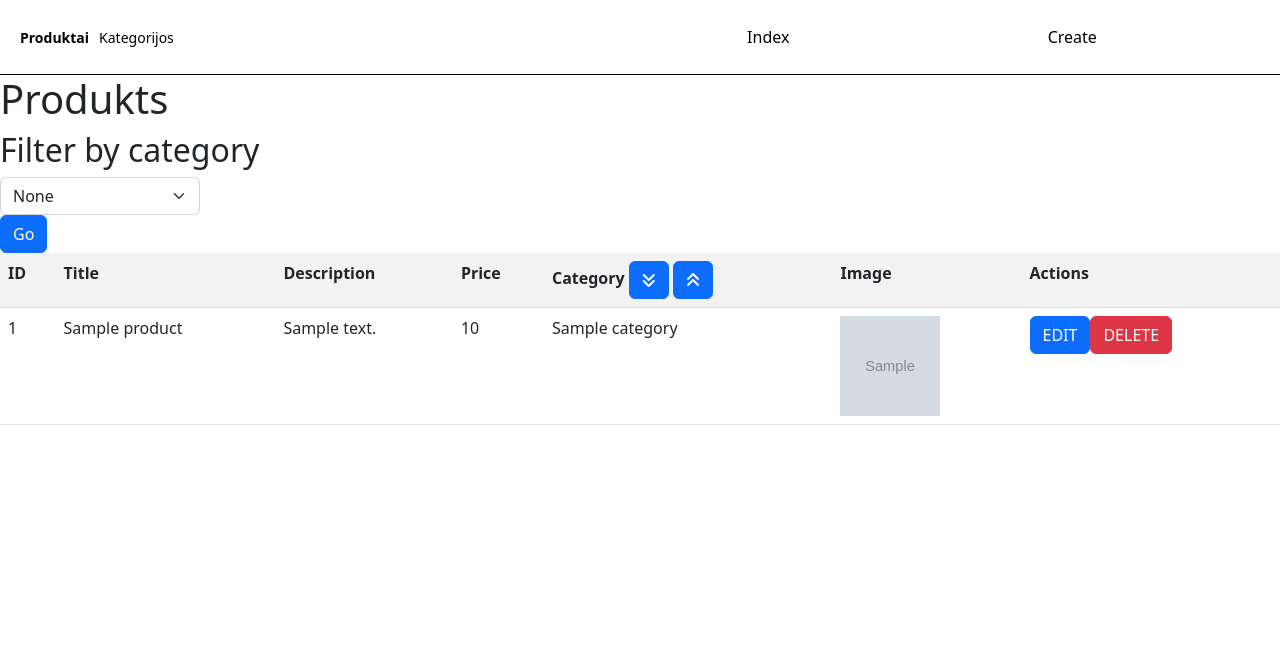
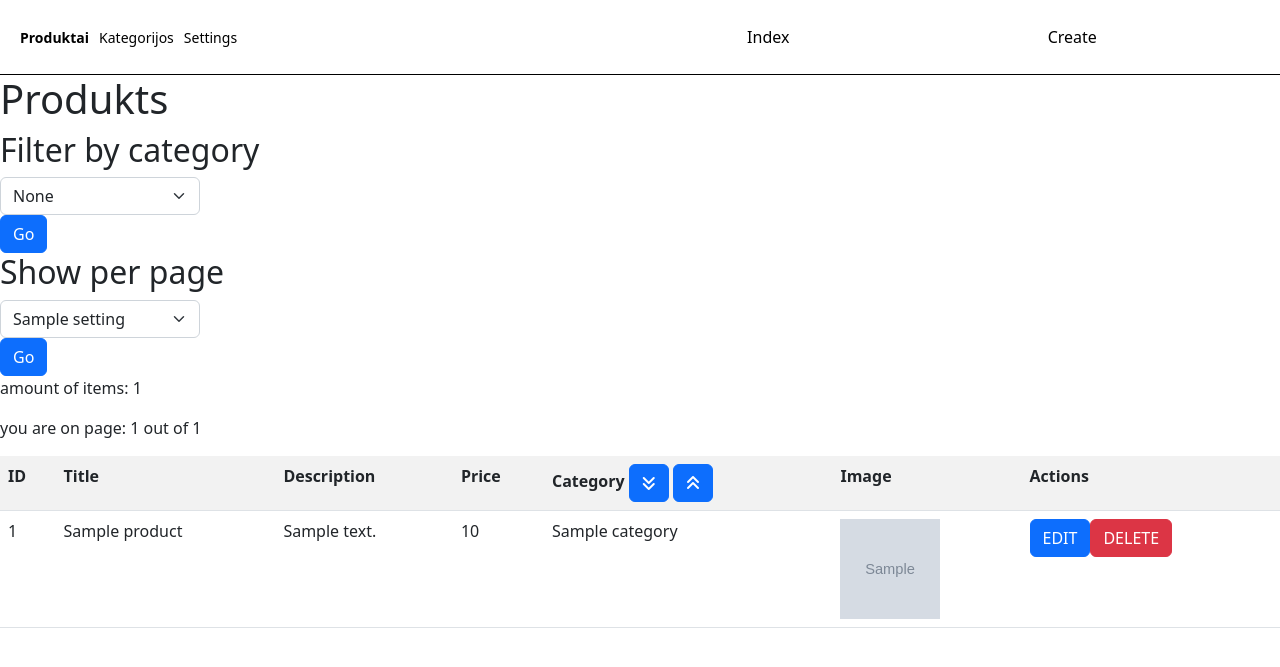
Before and after one commit to MatSung/18-php-crud, a PHP site: page /index.php?page=products&subpage=index in a window 1280 px wide. Shown: the top 667 px of the page. Run offline with PHP 8.4, Linux system fonts and the light colour scheme; tables that the repository leaves empty or names only in its code hold one stand-in row (values such as "Sample post"); grey boxes marked "Sample" are stand-in pictures; some libraries are stand-ins or nearby versions.

Commit message:
pages update
now with pages

```diff
--- a/classes/databaseConnection-class.php
+++ b/classes/databaseConnection-class.php
@@ -138,7 +138,7 @@ class DatabaseConnection{
            $dataString[] = $cols[$i] . " = '" . $values[$i]. "'";
         }
         $dataString = implode(",", $dataString);
-        var_dump($dataString);
+        //var_dump($dataString);
 
 
        try{
@@ -146,7 +146,7 @@ class DatabaseConnection{
               $sql = "UPDATE `$table` SET $dataString WHERE id = $id";
               $stmt = $this->conn->prepare($sql);
               $stmt->execute();
-              echo "Pavyko atnaujinti irasa";
+              //echo "Pavyko atnaujinti irasa";
          }
        catch(PDOException $e) {
               echo "Failed: " . $e->getMessage();
--- a/classes/parduotuveDatabase-class.php
+++ b/classes/parduotuveDatabase-class.php
@@ -5,6 +5,7 @@ class parduotuveDatabase extends DatabaseConnection
 {
     public $parduotuve;
     public $categories;
+    public $pageSetting;
 
     public function __construct($table1 = 'products')
     {
@@ -12,53 +13,90 @@ class parduotuveDatabase extends DatabaseConnection
 
         //jeigu norim produktu tada kategorijos yra antrinis table
         //jeigu norim kategoriju tada products yra antrinis table
-        if ($table1 == 'products') {
+        if ($table1 == "settings") {
+            $this->parduotuve = $this->selectAction($table1);
+        } else if ($table1 == 'products') {
             $table2 = 'categories';
-            if (isset($_POST['sort_by_cat'])){
-                if ($_POST['sort_type'] == "asc"){
+            if (isset($_POST['sort_by_cat'])) {
+                if ($_POST['sort_type'] == "asc") {
                     $this->parduotuve = $this->selectJoinAction($table1, $table2, 'category_id', 'id', "LEFT JOIN", ["products.id", "products.title", "products.description", "products.price", "categories.title as category", "products.image_url"], "category");
                 } else {
                     $this->parduotuve = $this->selectJoinAction($table1, $table2, 'category_id', 'id', "LEFT JOIN", ["products.id", "products.title", "products.description", "products.price", "categories.title as category", "products.image_url"], "category", "DESC");
                 }
-            } else if(isset($_POST['filter_by_cat']) && $_POST['category_id'] != 0) {
-                $this->parduotuve = $this->selectJoinAction($table1, $table2, 'category_id', 'id', "LEFT JOIN", ["products.id", "products.title", "products.description", "products.price", "categories.title as category", "products.image_url"], "category", "DESC", "categories.id = ".$_POST['category_id']);
+            } else if (isset($_REQUEST['filter_by_cat']) && $_REQUEST['category_id'] != 0) {
+                $this->parduotuve = $this->selectJoinAction($table1, $table2, 'category_id', 'id', "LEFT JOIN", ["products.id", "products.title", "products.description", "products.price", "categories.title as category", "products.image_url"], "category", "DESC", "categories.id = " . $_REQUEST['category_id']);
             } else {
                 $this->parduotuve = $this->selectJoinAction($table1, $table2, 'category_id', 'id', "LEFT JOIN", ["products.id", "products.title", "products.description", "products.price", "categories.title as category", "products.image_url"]);
             }
         } else {
             $table2 = 'products';
-            if (isset($_POST['sort_by_id'])){
-                if ($_POST['sort_type'] == "asc"){
-                    $this->parduotuve = $this->selectAction($table1,"id", 'ASC');
+            if (isset($_POST['sort_by_id'])) {
+                if ($_POST['sort_type'] == "asc") {
+                    $this->parduotuve = $this->selectAction($table1, "id", 'ASC');
                 } else {
-                    $this->parduotuve = $this->selectAction($table1,"id", 'DESC');
+                    $this->parduotuve = $this->selectAction($table1, "id", 'DESC');
                 }
-            } else if(isset($_POST['sort_by_title'])){
-                if ($_POST['sort_type'] == "asc"){
-                    $this->parduotuve = $this->selectAction($table1,"title", 'ASC');
+            } else if (isset($_POST['sort_by_title'])) {
+                if ($_POST['sort_type'] == "asc") {
+                    $this->parduotuve = $this->selectAction($table1, "title", 'ASC');
                 } else {
-                    $this->parduotuve = $this->selectAction($table1,"title", 'DESC');
+                    $this->parduotuve = $this->selectAction($table1, "title", 'DESC');
                 }
-            } else if (isset($_POST['sort_by_desc'])){
-                if ($_POST['sort_type'] == "asc"){
-                    $this->parduotuve = $this->selectAction($table1,"description", 'ASC');
+            } else if (isset($_POST['sort_by_desc'])) {
+                if ($_POST['sort_type'] == "asc") {
+                    $this->parduotuve = $this->selectAction($table1, "description", 'ASC');
                 } else {
-                    $this->parduotuve = $this->selectAction($table1,"description", 'DESC');
+                    $this->parduotuve = $this->selectAction($table1, "description", 'DESC');
                 }
-            }
-             else {
+            } else {
                 $this->parduotuve = $this->selectAction($table1);
             }
-
         }
 
         //var_dump($this->parduotuve[0]);
         //if we are in index, print the whole list plus editing functionality
     }
 
-    public function getItems(){
+    public function getItems($pageNumber = 1, $pageSize = 0)
+    {
         if ((isset($_GET["page"]) || isset($_GET["subpage"])) && !isset($_POST["delete"]) && !isset($_POST["update"])) {
             if ($_GET["page"] == "products" && $_GET["subpage"] == "index") {
+                // if i get page number and size for loop to only print take
+                // $current_page_size(int) of items after $current_page(int) x $current_page_size
+                if ($pageSize != 0) {
+                    $current_page_item = ($pageNumber == 1) ? 0 : $pageSize * ($pageNumber-1);
+                    $pageLimit =  ($current_page_item + $pageSize > count($this->parduotuve)) ? count($this->parduotuve) : ($current_page_item+$pageSize);
+                    //or item limit whichever is higher
+                    for($i = $current_page_item+1; $i <= $pageLimit; $i++){
+                        echo "<tr>";
+                        echo "<td>" . $this->parduotuve[$i-1]["id"] . "</td>";
+                        echo "<td>" . $this->parduotuve[$i-1]["title"] . "</td>";
+                        echo "<td>" . $this->parduotuve[$i-1]["description"] . "</td>";
+                        echo "<td>" . $this->parduotuve[$i-1]["price"] . "</td>";
+                        if (empty($this->parduotuve[$i-1]["category"])) {
+                            echo "<td>Nėra kategorijos</td>";
+                        } else {
+                            echo "<td>" . $this->parduotuve[$i-1]["category"] . "</td>";
+                        }
+                        if (empty($this->parduotuve[$i-1]["image_url"])) {
+                            echo "<td>NO IMAGE</td>";
+                        } else {
+                            $image_url = str_replace("\\", "/", $this->parduotuve[$i-1]['image_url']);
+                            echo "<td><img height='100' width='100' src='" . $image_url . "'</td>";
+                        }
+                        echo "<td>";
+                        echo "<form method='POST'>";
+                        echo "<input type='hidden' name='id' value='" . $this->parduotuve[$i-1]["id"] . "'>";
+                        //edit and delete
+                        echo "<a href='index.php?page=products&subpage=update&id=" . $this->parduotuve[$i-1]["id"] . "' class='btn btn-primary'>EDIT</a>";
+                        echo "<button class='btn btn-danger' type='submit' name='delete'>DELETE</button>";
+                        echo "</form>";
+                        //code edit action to go to edit screen (update in sql)
+
+                        echo "</td>";
+                        echo "</tr>";
+                    }
+                } else {
                     foreach ($this->parduotuve as $item) {
                         echo "<tr>";
                         echo "<td>" . $item["id"] . "</td>";
@@ -71,11 +109,11 @@ class parduotuveDatabase extends DatabaseConnection
                             echo "<td>" . $item["category"] . "</td>";
                         }
                         // <image href="$item["image_url"]" >
-                    if(empty($item["image_url"])){
+                        if (empty($item["image_url"])) {
                             echo "<td>NO IMAGE</td>";
                         } else {
                             $image_url = str_replace("\\", "/", $item['image_url']);
-                        echo "<td><img height='100' width='100' src='products/". $image_url ."'</td>";
+                            echo "<td><img height='100' width='100' src='" . $image_url . "'</td>";
                         }
                         echo "<td>";
                         echo "<form method='POST'>";
@@ -89,7 +127,8 @@ class parduotuveDatabase extends DatabaseConnection
                         echo "</td>";
                         echo "</tr>";
                     }
-            } else if($_GET["page"] == "categories" && $_GET["subpage"] == "index"){
+                }
+            } else if ($_GET["page"] == "categories" && $_GET["subpage"] == "index") {
                 foreach ($this->parduotuve as $item) {
                     echo "<tr>";
                     echo "<td>" . $item["id"] . "</td>";
@@ -102,8 +141,22 @@ class parduotuveDatabase extends DatabaseConnection
                     echo "<a href='index.php?page=categories&subpage=update&id=" . $item["id"] . "' class='btn btn-primary'>EDIT</a>";
                     echo "<button class='btn btn-danger' type='submit' name='delete'>DELETE</button>";
                     echo "</form>";
-                    //code edit action to go to edit screen (update in sql)
-                    //echo "<a href='index.php?page=update&id=" . $movie["id"] . "' class='btn btn-success'>EDIT</a>";
+                    echo "</td>";
+                    echo "</tr>";
+                }
+            } else if ($_GET["page"] == "settings" && $_GET["subpage"] == "index") {
+                foreach ($this->parduotuve as $item) {
+                    echo "<tr>";
+                    echo "<td>" . $item["id"] . "</td>";
+                    echo "<td>" . $item["value"] . "</td>";
+                    echo "<td>" . $item["name"] . "</td>";
+                    echo "<td>";
+                    echo "<form method='POST'>";
+                    echo "<input type='hidden' name='id' value='" . $item["id"] . "'>";
+                    //code delete action
+                    echo "<a href='index.php?page=settings&subpage=update&id=" . $item["id"] . "' class='btn btn-primary'>EDIT</a>";
+                    echo "<button class='btn btn-danger' type='submit' name='delete'>DELETE</button>";
+                    echo "</form>";
                     echo "</td>";
                     echo "</tr>";
                 }
@@ -117,34 +170,43 @@ class parduotuveDatabase extends DatabaseConnection
         //select with join bus cia kad parodytu database
     }
 
-    public function deleteItem($table){
-        if(isset($_POST["delete"])){
+    public function deleteItem($table)
+    {
+        if (isset($_POST["delete"])) {
             $this->deleteAction($table, $_POST["id"]);
-            header("Location: index.php?page=".$table."&subpage=index");
+            header("Location: index.php?page=" . $table . "&subpage=index");
         }
     }
 
-    public function createItem($table){
-        if(isset($_POST['submit'])){
+    public function createItem($table, $img_url = "")
+    {
+        if (isset($_POST['submit'])) {
             //set all text entries
 
             //skip id, title, description, price float, category_id provided, image_url
             $cols = ["title", "description"];
             $items = [
                 '"' . $_POST['title'] . '"',
-                '"' . $_POST['description']. '"'
+                '"' . $_POST['description'] . '"'
             ];
-            if($table == "products")
-            {
+            if ($table == "products") {
                 array_push($cols, "price", "category_id", "image_url");
                 array_push($items, '"' . $_POST['price'] . '"', $_POST['category_id']);
                 //image url
-                //array_push($items, '"files/SkateDog.png"');
+                echo $img_url;
+                array_push($items, '"' . $img_url . '"');
+            }
+            if ($table == "settings") {
+                $cols = ["value", "name"];
+                $items = [
+                    '"' . $_POST['value'] . '"',
+                    '"' . $_POST['name'] . '"'
+                ];
             }
             // $table = products\
             // $cols = [`title`, `description`, `price`, `category_id`, `image_url`]
             // $values = [title, description, 1.0, 1, "uploads/image.png"]
-            if($this->insertAction($table, $cols, $items)){
+            if ($this->insertAction($table, $cols, $items)) {
                 return 1;
             }
         }
@@ -152,32 +214,44 @@ class parduotuveDatabase extends DatabaseConnection
     }
 
 
-    public function getValues($table, $col){
+    public function getValues($table, $col)
+    {
         $this->categories = $this->selectByColAction($table, $col);
         return $this->categories;
     }
 
-    public function selectOneItem($table) {
-        if(($_GET["subpage"] == "update" && isset($_GET["id"]))) {
+    public function selectOneItem($table)
+    {
+        if (($_GET["subpage"] == "update" && isset($_GET["id"]))) {
             $item = $this->selectOneAction($table, $_GET["id"]);
             return $item[0];
-
         }
     }
 
-    public function updateItem($table) {
-        if(isset($_POST["update"])) {
+    public function updateItem($table)
+    {
+        if (isset($_POST["update"])) {
+            if($table != 'settings'){
                 $data = array(
                     'title' => $_POST['title'],
                     'description' => $_POST['description']
                 );
-            if($table == 'products'){
+                if ($table == 'products') {
                     $data['price'] = $_POST['price'];
                     $data['category_id'] = $_POST['category_id'];
                 }
 
-            $this->updateAction($table, $_POST["id"] , $data);
+                $this->updateAction($table, $_POST["id"], $data);
                 return 1;
+            } else {
+                $data = array(
+                    'value' => $_POST['value'],
+                    'name' => $_POST['name']
+                );
+                $this->updateAction($table, $_POST["id"], $data);
+                return 1;
+            }
+
         }
         return 0;
     }
--- a/index.php
+++ b/index.php
@@ -26,42 +26,49 @@
         <header id="header">
             <div class="nav-tables">
                 <div>
-                    <a class="small"
-                    <?php if ($_GET["page"] == 'products') echo "style='font-weight: bold;'";  ?> href="index.php?page=products&subpage=index">Produktai</a>
+                    <a class="small" <?php if ($_GET["page"] == 'products') echo "style='font-weight: bold;'";  ?> href="index.php?page=products&subpage=index">Produktai</a>
                 </div>
                 <div>
                     <a class="small" <?php if ($_GET["page"] == 'categories') echo "style='font-weight: bold;'";  ?> href="index.php?page=categories&subpage=index">Kategorijos</a>
+                </div>
+                <div>
+                    <a class="small" <?php if ($_GET["page"] == 'settings') echo "style='font-weight: bold;'";  ?> href="index.php?page=settings&subpage=index">Settings</a>
                 </div>
             </div>
             <nav id="nav-bar">
                 <ul>
                     <!-- class="nav-link" -->
                     <?php
-                        if($_GET["page"] == "products")
-                        {
+                    if ($_GET["page"] == "products") {
                         echo '<li ><a class="nav-link" href="index.php?page=products&subpage=index">Index</a></li>';
                         echo '<li ><a class="nav-link" href="index.php?page=products&subpage=create">Create</a></li>';
                         //echo '<li ><a class="nav-link" href="index.php?page=products&subpage=edit">Edit</a></li>';
-                        } else if($_GET["page"] == "categories"){
+                    } else if ($_GET["page"] == "categories") {
                         echo '<li ><a class="nav-link" href="index.php?page=categories&subpage=index">Index</a></li>';
                         echo '<li ><a class="nav-link" href="index.php?page=categories&subpage=create">Create</a></li>';
                         //echo '<li ><a class="nav-link" href="index.php?page=categories&subpage=edit">Edit</a></li>';
+                    } else if ($_GET["page"] == "settings") {
+                        echo '<li ><a class="nav-link" href="index.php?page=settings&subpage=index">Index</a></li>';
+                        echo '<li ><a class="nav-link" href="index.php?page=settings&subpage=create">Create</a></li>';
                     }
                     ?>
                 </ul>
             </nav>
         </header>
     <?php
-    } else {
-        //we are at the beginning so we can show the front page
-        echo '<div class="my-container">
+    } else { ?>
+        <div class="my-container">
             <div>
                 <a class="big" href="index.php?page=products&subpage=index">Produktai</a>
             </div>
             <div>
                 <a class="big" href="index.php?page=categories&subpage=index">Kategorijos</a>
             </div>
-            </div>';
+        </div>
+        <div style="text-align: center;" class="container align-middle">
+            <a href="index.php?page=settings">settings</a>
+        </div>
+    <?php
     }
     ?>
 
@@ -69,14 +76,14 @@
     <?php
     //pagal page ir subpage busime nukreipiami i ten kur reikia
     // jeigu page set bet subpage not tada nukreipiu tiesiai i index
-        if(isset($_GET["page"])){
+    if (isset($_GET["page"])) {
         $page = $_GET["page"];
 
-            if(isset($_GET["subpage"])){
+        if (isset($_GET["subpage"])) {
             $subpage = ($_GET["subpage"]);
-                include($page."\\".$subpage.".php");
-            }else{
-                include($page."\\index.php");
+            include($page . "\\" . $subpage . ".php");
+        } else {
+            include($page . "\\index.php");
         }
     }
     ?>
--- a/products/index.php
+++ b/products/index.php
@@ -1,5 +1,34 @@
 <?php $productsDatabase = new parduotuveDatabase(); ?>
+<?php $settings = new parduotuveDatabase('settings'); ?>
+<?php
+    //if page number is not set or 0
 
+    if (isset($_GET['page-number']) && $_GET['page-size'] != 0) {
+        // for (amount-of-items) / (page size) make button with corresponding number
+        $current_page = $_GET['page-number'];
+        //echo " ";
+        $current_page_size = $_GET['page-size'];
+        //echo " ";
+        $current_page_amount = ceil(count($productsDatabase->parduotuve) / $current_page_size);
+    } else {
+        $current_page_amount = 1;
+        $current_page = 1;
+        $current_page_size = 0;
+    }
+    if(isset($_POST["filter_by_cat"]) && $_POST["category_id"] != 0){
+        $current_filter = $_POST["category_id"];
+        $filter_enabled = 1;
+        $current_page = 1;
+    }else if (isset($_GET["filter_by_cat"]) && $_GET["category_id"] > 0){
+        $current_filter = $_GET["category_id"];
+        $filter_enabled = 1;
+    }
+     else {
+        $filter_enabled = 0;
+        $current_filter = 0;
+    }
+
+    ?>
 <!DOCTYPE html>
 <html lang="en">
 
@@ -12,20 +41,61 @@
             <option value="0">None</option>
             <?php
             foreach ($productsDatabase->getValues('categories', 'id, title') as $categoryItem) { ?>
-                <option value='<?php echo $categoryItem['id']; ?>'><?php echo $categoryItem["title"]; ?></option>
+                <option <?php if (isset($_REQUEST['filter_by_cat']) && $_REQUEST['category_id'] == $categoryItem['id']) echo 'selected="selected"'; ?> value='<?php echo $categoryItem['id']; ?>'><?php echo $categoryItem["title"]; ?></option>
             <?php } ?>
         </select>
         <button class="btn btn-primary" type="submit" name="filter_by_cat">Go</button>
     </form>
+    <h2>Show per page</h2>
+    <form method="GET">
+        <!-- current page -->
+        <input hidden value="products" name="page">
+        <input hidden value="index" name="subpage">
+        <input hidden value="" name="filter_by_cat">
+        <input hidden value="<?php echo $current_filter ?>" name="category_id">
+        <!-- select page amount -->
+        <select style="width: 200px;" class="form-select" name="page-size">
+            <?php
+            for ($i = 0; $i < count($settings->parduotuve); $i++) {
+            ?>
+                <option <?php if (isset($_GET['page-size']) && $_GET['page-size'] == $settings->parduotuve[$i]['value']) echo 'selected="selected"'; ?> value="<?php echo $settings->parduotuve[$i]['value']; ?>"><?php echo $settings->parduotuve[$i]['name']; ?></option>
+            <?php
+            }
+            ?>
+        </select>
+        <button class="btn btn-primary" type="submit" value="1" name="page-number">Go</button>
+    </form>
+
+
+
+    <p>amount of items: <?php echo count($productsDatabase->parduotuve); ?></p>
+    <p><?php echo "you are on page: " .  $current_page . " out of " . $current_page_amount; ?></p>
+    <form method="GET">
+        <input hidden value="products" name="page">
+        <input hidden value="index" name="subpage">
+        <!-- if filter by cat is enabled -->
+        <input hidden value="" name="filter_by_cat">
+        <input hidden value="<?php echo $current_filter ?>" name="category_id">
+        <input hidden value="<?php echo $current_page_size; ?>" name="page-size">
+        <?php
+        if ($current_page_size != 0) {
+            for ($i = 1; $i <= $current_page_amount; $i++) { ?>
+
+                <button name="page-number" value="<?php echo $i ?>" class="btn btn-<?php echo ($current_page == $i) ? "light" : "dark"; ?>"><?php echo $i; ?></button>
+
+        <?php }
+        }
+        ?>
+    </form>
+
     <table class="table table-striped ">
         <tr>
             <th>ID</th>
             <th>Title</th>
             <th>Description</th>
             <th>Price</th>
-            <!-- filter by category by making a select here
-                 it's very simple, only select stuff where category = what you chose in the select -->
             <th>Category
+
                 <form class="sort-form" method="POST">
                     <input type='hidden' name='sort_type' value='desc'>
                     <button class='btn btn-primary' type='submit' name='sort_by_cat'>
@@ -40,7 +110,17 @@
             <th>Image</th>
             <th>Actions</th>
         </tr>
-        <?php $productsDatabase->getItems(); ?>
+        <?php
+        //take $current_page_size(int) of items after $current_page(int) x $current_page_size
+        if (isset($_GET['page-number']) && $_GET['page-size'] != 0) {
+            //fix filter by category to work with pages
+            $productsDatabase->getItems($current_page, $current_page_size);
+        } else {
+            $productsDatabase->getItems();
+        }
+
+
+        ?>
         <?php $productsDatabase->deleteItem("products"); ?>
 
     </table>
--- a/styles.css
+++ b/styles.css
@@ -81,3 +81,7 @@ header{
     display: inline-block !important;
     width: 40px !important;
   }
+
+  .align-middle{
+    text-align: center;
+  }
```
Also changed, not shown: products/create.php (+4 -6 lines), products/upload.php (+7 -8 lines), settings/create.php (added, +21 -0 lines), settings/index.php (added, +19 -0 lines), settings/update.php (added, +26 -0 lines). Lines whose indentation alone changed are shown as unchanged.
